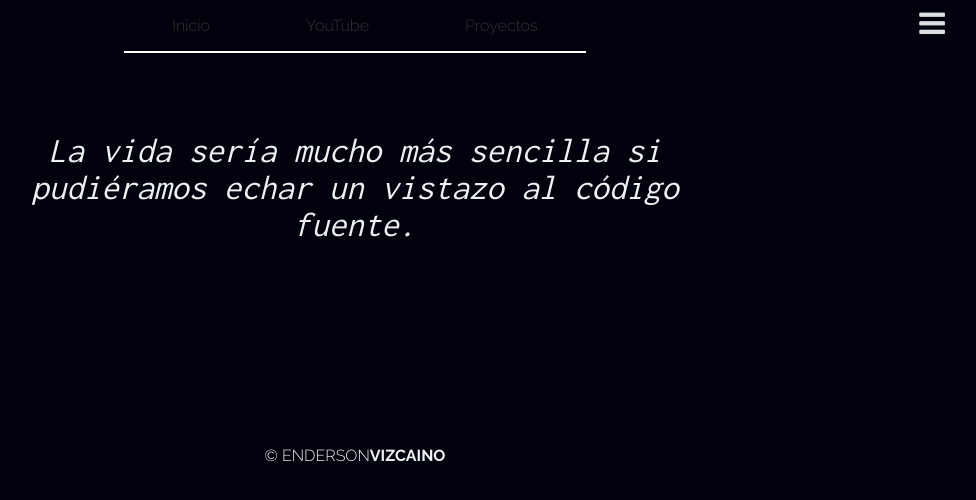
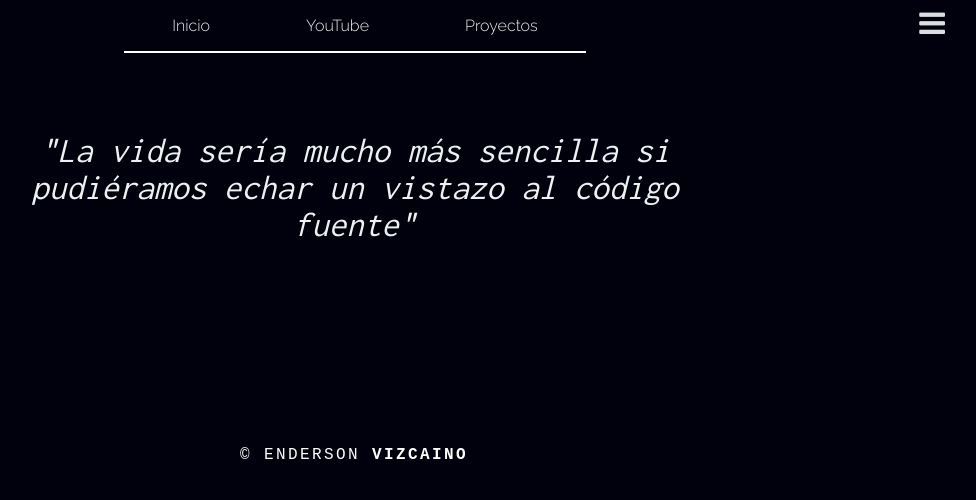
Before and after one commit to EndersonPro/endersonpro.github.io, a Nuxt app: page / in a window 1280 px wide. Shown: the top 500 px of the page, without its empty margins (285-1261 px from the left). Built offline with nearby package versions, Linux system fonts and the light colour scheme.

Commit message:
Pagina inicio

```diff
--- a/css/main.css
+++ b/css/main.css
@@ -38,7 +38,8 @@ nav ul li {
   display: inline-block;
 }
 nav ul li a {
-  color: #333;
+  /* color: #333; */
+  color: #ebf2f1;
   display: inline-block;
   padding: 1em 3em;
   text-decoration: none;
@@ -50,7 +51,7 @@ nav ul li a {
   font-size: 16px;
 }
 nav ul li a:hover {
-  color: #DADFE1;
+  color: orange;
 }
 /*styling open close button*/
 .button {
--- a/pages/index.vue
+++ b/pages/index.vue
@@ -1,11 +1,13 @@
 <template>
   <section class="home">
     <div class="message">
-      <cite>La vida sería mucho más sencilla si pudiéramos echar un vistazo al código fuente.</cite>
+      <cite>&quot;La vida sería mucho más sencilla si pudiéramos echar un vistazo al código fuente&quot;</cite>
     </div>
-    <div class="yo">
-      <span>&copy; ENDERSON</span>
-      <strong>VIZCAINO</strong>
+    <div class="yo typewriter">
+      <span>
+        &copy; ENDERSON
+        <strong>VIZCAINO</strong>
+      </span>
     </div>
   </section>
 </template>
@@ -46,6 +48,38 @@ export default {
   font-family: Inconsolata, "Segoe UI", Tahoma, Geneva, Verdana, sans-serif;
 }
 
+.typewriter span {
+  color: #fff;
+  font-family: monospace;
+  overflow: hidden; /* Ensures the content is not revealed until the animation */
+  border-right: 0.15em solid orange; /* The typwriter cursor */
+  white-space: nowrap; /* Keeps the content on a single line */
+  margin: 0 auto; /* Gives that scrolling effect as the typing happens */
+  letter-spacing: 0.15em; /* Adjust as needed */
+  animation: typing 3.5s steps(30, end), blink-caret 0.5s step-end infinite;
+}
+
+/* The typing effect */
+@keyframes typing {
+  from {
+    width: 0;
+  }
+  to {
+    width: 100%;
+  }
+}
+
+/* The typewriter cursor effect */
+@keyframes blink-caret {
+  from,
+  to {
+    border-color: transparent;
+  }
+  50% {
+    border-color: orange;
+  }
+}
+
 @media screen and (max-width: 48em) {
   .message {
     width: 85%;
```
